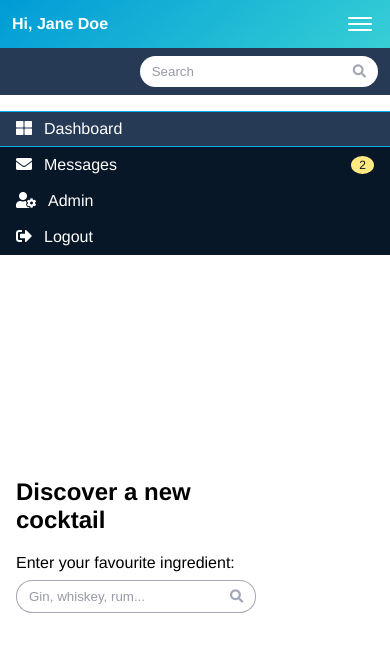
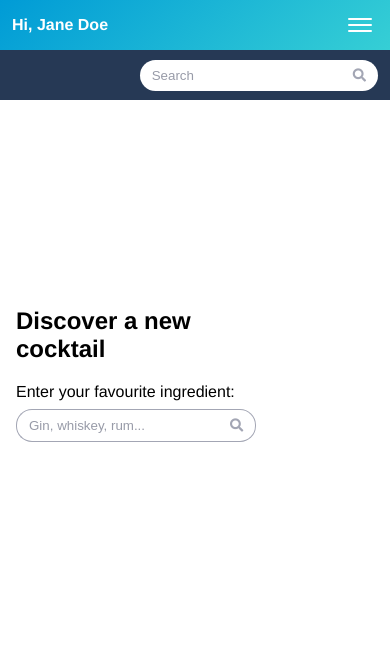
Before and after one commit to ejgoodwin/dashboard_app_potato, a Vue app: page / in a window 390 px wide. Shown: the top 652 px of the page. Built offline with nearby package versions, Linux system fonts and the light colour scheme.

Commit message:
mobile menu styles added

```diff
--- a/src/App.vue
+++ b/src/App.vue
@@ -1,5 +1,5 @@
 <template>
-  <div class="app-container" v-bind:class="collapseSidebar ? 'sidebar-collapse': 'sidebar-expand'">
+  <div class="app-container" v-bind:class="collapseSidebar ? 'sidebar-toggle': 'null'">
   	<header-section @clickedToggle="toggleSidebar"></header-section>
   	<main-section></main-section>
   </div>
--- a/src/components/Header.vue
+++ b/src/components/Header.vue
@@ -41,6 +41,11 @@ export default {
 </script>
 
 <style type="text/css">
+	.header {
+		display: grid;
+		grid-template-rows: 50px 50px;
+	}
+
 	.header-main {
 		align-items: center;
 		background: #263955;
@@ -120,15 +125,15 @@ export default {
 			grid-template-columns: 250px 1fr;
 		}
 
-		.sidebar-collapse .header {
+		.sidebar-toggle .header {
 			grid-template-columns: 50px 1fr;
 		}
-		.sidebar-collapse .header-name {
+		.sidebar-toggle .header-name {
 			justify-content: center;
 			padding: 0;
 		}
 
-		.sidebar-collapse .header-name__greeting {
+		.sidebar-toggle .header-name__greeting {
 			display: none;
 		}
 	}
--- a/src/components/Main.vue
+++ b/src/components/Main.vue
@@ -23,9 +23,5 @@ export default {
 		display: grid;
 		grid-template-columns: 250px 1fr;
 	}
-
-	.sidebar-collapse .content {
-		grid-template-columns: 50px 1fr;
-	}
 }
 </style>
--- a/src/components/Sidebar.vue
+++ b/src/components/Sidebar.vue
@@ -38,6 +38,18 @@ export default {
 <style type="text/css">
 	.sidebar {
 		background-color: #081727;
+		position: fixed;
+		bottom: 0;
+		right: 0;
+		top: 50px;
+		width: 275px;
+		transform: translateX(300px);
+		transition: .1s;
+	}
+
+	.sidebar-toggle .sidebar {
+		display: block;
+		transform: translateX(0);
 	}
 
 	.sidebar__nav-list {
@@ -68,7 +80,6 @@ export default {
 		border-color: #00adef;
 	}
 
-
 	.sidebar__text {
 		flex-grow: 1;
 	}
@@ -82,11 +93,22 @@ export default {
 	}
 
 	@media screen and (min-width: 800px) {
-		.sidebar-collapse .sidebar__text {
+		.sidebar-toggle .content {
+			grid-template-columns: 50px 1fr;
+		}
+
+		.sidebar {
+			position: static;
+			width: auto;
+			transform: translateX(0);
+			transition: .1s;
+		}
+
+		.sidebar-toggle .sidebar__text {
 			display: none;
 		}
 
-		.sidebar-collapse .sidebar__nav-icon {
+		.sidebar-toggle .sidebar__nav-icon {
 			margin-right: 0;
 		}
 	}
```
